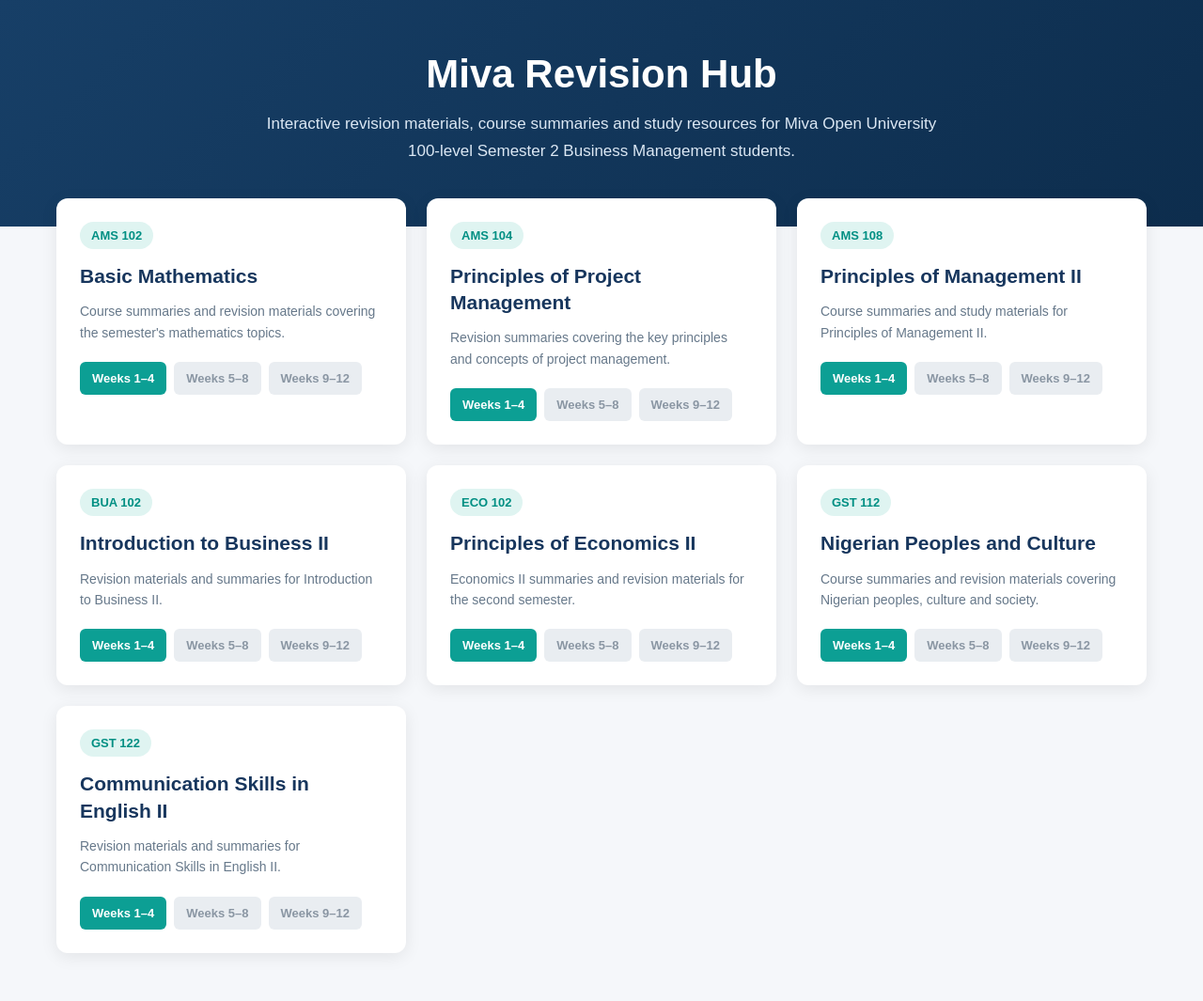
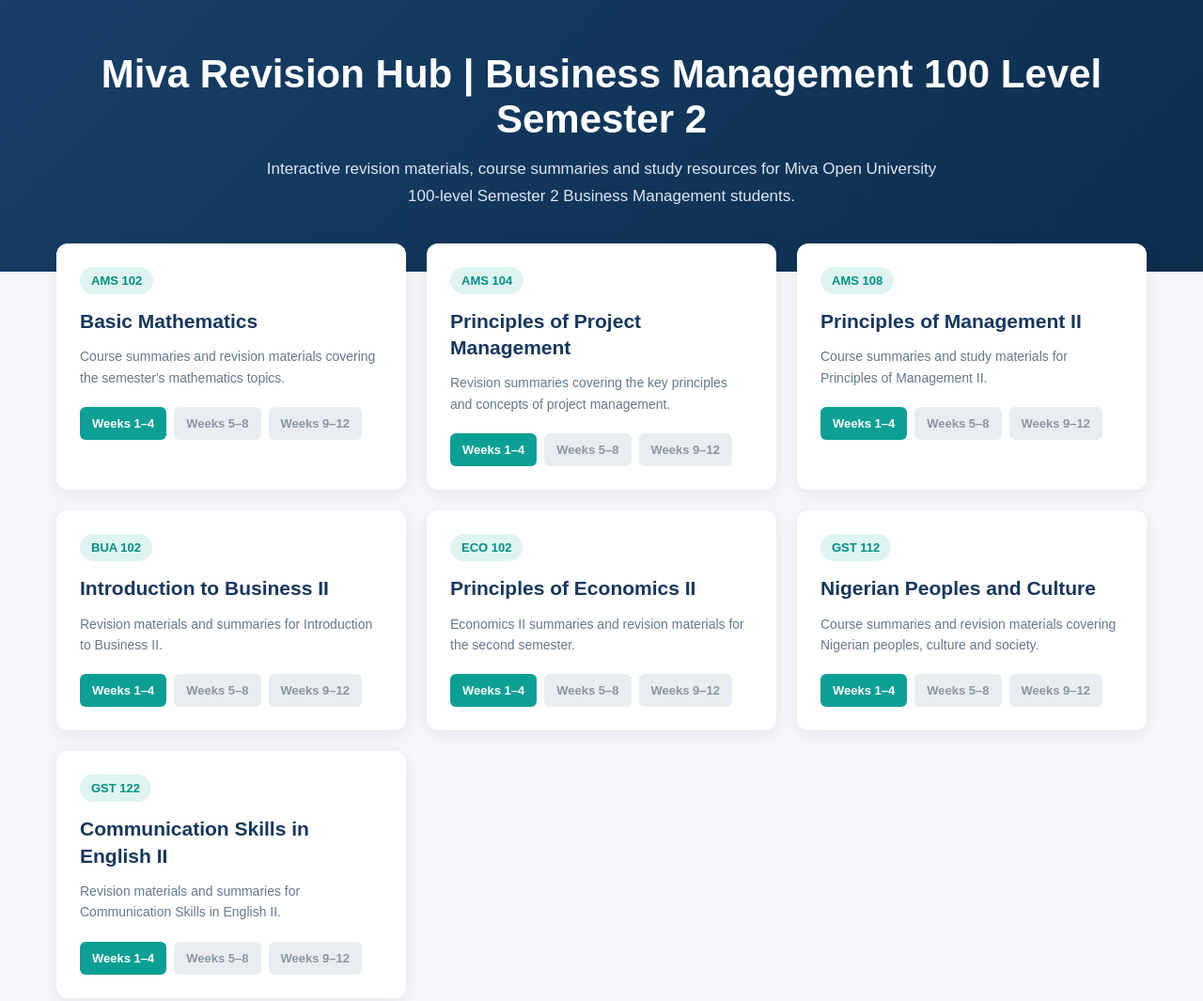
Before and after one commit to ozorejesse/Business-Management-Semester-2-100-Level-Revison-Hub, a plain HTML site: page index.html in a window 1280 px wide. Shown: the top 1065 px of the page at 94% size. Drawn offline with Linux system fonts and the light colour scheme.

Commit message:
Update index.html

```diff
--- a/index.html
+++ b/index.html
@@ -146,7 +146,7 @@
 <body>
 
     <header class="hero">
-        <h1>Miva Revision Hub</h1>
+        <h1>Miva Revision Hub | Business Management 100 Level Semester 2</h1>
         <p>
             Interactive revision materials, course summaries and study resources
             for Miva Open University 100-level Semester 2 Business Management students.
```
